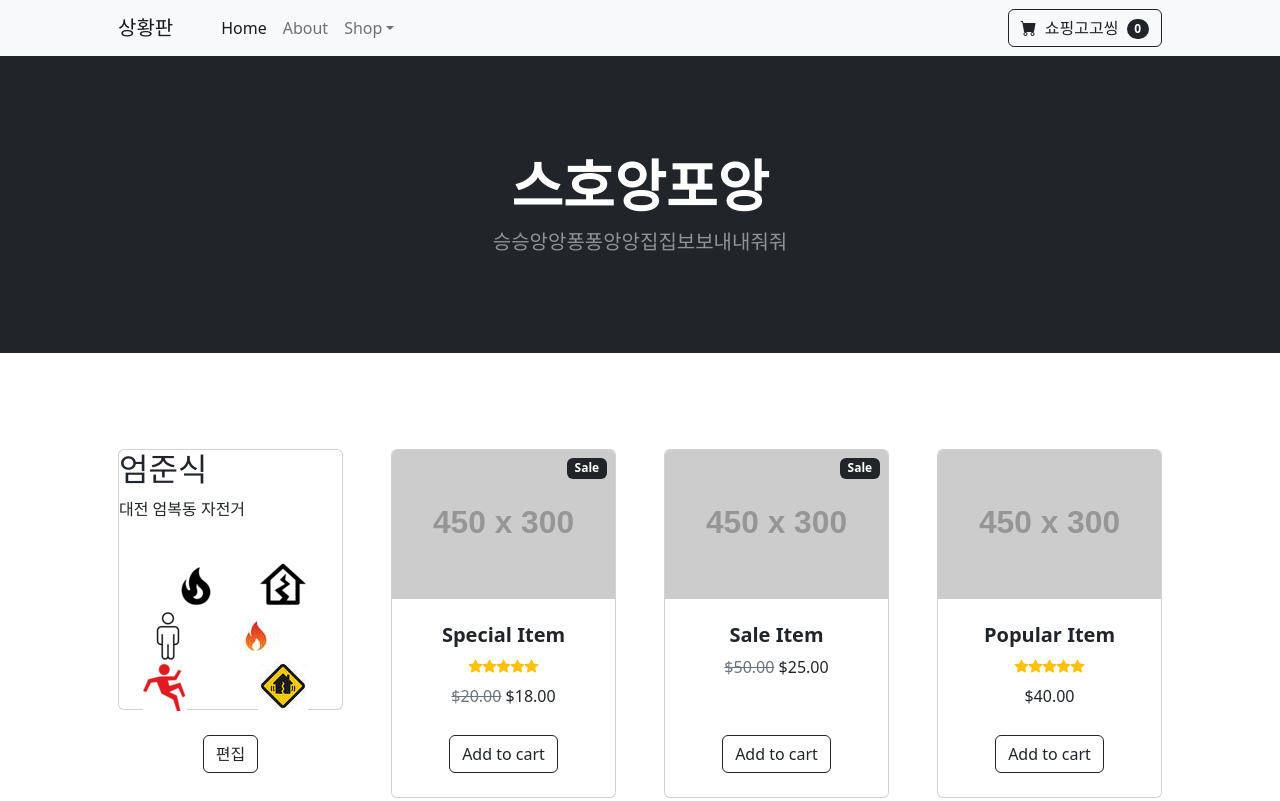
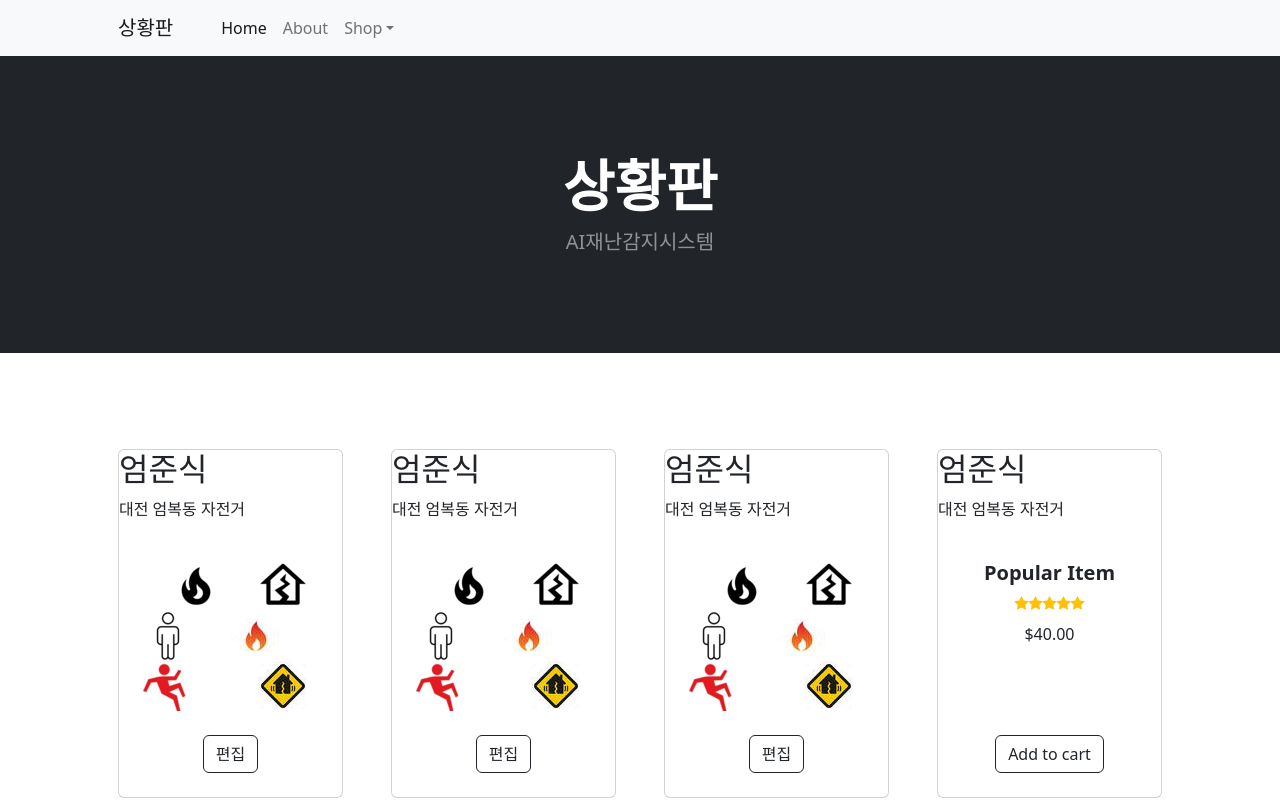
Before and after one commit to HoRangyi/WSU, a website: page view/situation_board.html in a window 1280 px wide. Shown: the top 801 px of the page. Drawn offline with nearby package versions, Linux system fonts and the light colour scheme; placeholder pictures from the web are drawn by us.

Commit message:
Update situation_board.html

```diff
--- a/view/situation_board.html
+++ b/view/situation_board.html
@@ -59,13 +59,6 @@
               </ul>
             </li>
           </ul>
-          <form class="d-flex">
-            <button class="btn btn-outline-dark" type="submit">
-              <i class="bi-cart-fill me-1"></i>
-              쇼핑고고씽
-              <span class="badge bg-dark text-white ms-1 rounded-pill">0</span>
-            </button>
-          </form>
         </div>
       </div>
     </nav>
@@ -73,10 +66,8 @@
     <header class="bg-dark py-5">
       <div class="container px-4 px-lg-5 my-5">
         <div class="text-center text-white">
-          <h1 class="display-4 fw-bolder">스호앙포앙</h1>
-          <p class="lead fw-normal text-white-50 mb-0">
-            승승앙앙퐁퐁앙앙집집보보내내줘줘
-          </p>
+          <h1 class="display-4 fw-bolder">상황판</h1>
+          <p class="lead fw-normal text-white-50 mb-0">AI재난감지시스템</p>
         </div>
       </div>
     </header>
@@ -87,7 +78,7 @@
           class="row gx-4 gx-lg-5 row-cols-2 row-cols-md-3 row-cols-xl-4 justify-content-center"
         >
           <div class="col mb-5">
-            <div class="card h-75">
+            <div class="card h-100">
               <!-- Product image-->
               <div class="card-text">
                 <h2>엄준식</h2>
@@ -142,46 +133,51 @@
           <div class="col mb-5">
             <div class="card h-100">
               <!-- Sale badge-->
-              <div
-                class="badge bg-dark text-white position-absolute"
-                style="top: 0.5rem; right: 0.5rem"
-              >
-                Sale
-              </div>
               <!-- Product image-->
-              <img
-                class="card-img-top"
-                src="https://dummyimage.com/450x300/dee2e6/6c757d.jpg"
-                alt="..."
-              />
+              <h2>엄준식</h2>
+              <p>대전 엄복동 자전거</p>
               <!-- Product details-->
               <div class="card-body p-4">
                 <div class="text-center">
                   <!-- Product name-->
-                  <h5 class="fw-bolder">Special Item</h5>
-                  <!-- Product reviews-->
-                  <div
-                    class="d-flex justify-content-center small text-warning mb-2"
-                  >
-                    <div class="bi-star-fill"></div>
-                    <div class="bi-star-fill"></div>
-                    <div class="bi-star-fill"></div>
-                    <div class="bi-star-fill"></div>
-                    <div class="bi-star-fill"></div>
-                  </div>
+                  <img
+                    src="fire_icon_138608.png"
+                    alt="Small Image"
+                    style="float: none; margin-right: 10px"
+                  />
+                  <img
+                    src="지진안함.png"
+                    alt="Small Image"
+                    style="float: right; margin-right: 10px"
+                  />
+                  <img
+                    src="nomal_human.png"
+                    alt="Small Image"
+                    style="float: left; margin-right: 10px"
+                  />
+
+                  <img
+                    src="불남.jpg"
+                    alt="Small Image"
+                    style="float: none; margin-right: 10px"
+                  />
+                  <img
+                    src="지진남.jpeg"
+                    alt="Small Image"
+                    style="float: right; margin-right: 10px"
+                  />
+                  <img
+                    src="red human.png"
+                    alt="Small Image"
+                    style="float: left; margin-right: 10px"
+                  />
                   <!-- Product price-->
-                  <span class="text-muted text-decoration-line-through"
-                    >$20.00</span
-                  >
-                  $18.00
                 </div>
               </div>
               <!-- Product actions-->
               <div class="card-footer p-4 pt-0 border-top-0 bg-transparent">
                 <div class="text-center">
-                  <a class="btn btn-outline-dark mt-auto" href="#"
-                    >Add to cart</a
-                  >
+                  <a class="btn btn-outline-dark mt-auto" href="#">편집</a>
                 </div>
               </div>
             </div>
@@ -189,36 +185,53 @@
           <div class="col mb-5">
             <div class="card h-100">
               <!-- Sale badge-->
-              <div
-                class="badge bg-dark text-white position-absolute"
-                style="top: 0.5rem; right: 0.5rem"
-              >
-                Sale
-              </div>
+
               <!-- Product image-->
-              <img
-                class="card-img-top"
-                src="https://dummyimage.com/450x300/dee2e6/6c757d.jpg"
-                alt="..."
-              />
+              <h2>엄준식</h2>
+              <p>대전 엄복동 자전거</p>
+
               <!-- Product details-->
               <div class="card-body p-4">
                 <div class="text-center">
                   <!-- Product name-->
-                  <h5 class="fw-bolder">Sale Item</h5>
+                  <img
+                    src="fire_icon_138608.png"
+                    alt="Small Image"
+                    style="float: none; margin-right: 10px"
+                  />
+                  <img
+                    src="지진안함.png"
+                    alt="Small Image"
+                    style="float: right; margin-right: 10px"
+                  />
+                  <img
+                    src="nomal_human.png"
+                    alt="Small Image"
+                    style="float: left; margin-right: 10px"
+                  />
+
+                  <img
+                    src="불남.jpg"
+                    alt="Small Image"
+                    style="float: none; margin-right: 10px"
+                  />
+                  <img
+                    src="지진남.jpeg"
+                    alt="Small Image"
+                    style="float: right; margin-right: 10px"
+                  />
+                  <img
+                    src="red human.png"
+                    alt="Small Image"
+                    style="float: left; margin-right: 10px"
+                  />
                   <!-- Product price-->
-                  <span class="text-muted text-decoration-line-through"
-                    >$50.00</span
-                  >
-                  $25.00
                 </div>
               </div>
               <!-- Product actions-->
               <div class="card-footer p-4 pt-0 border-top-0 bg-transparent">
                 <div class="text-center">
-                  <a class="btn btn-outline-dark mt-auto" href="#"
-                    >Add to cart</a
-                  >
+                  <a class="btn btn-outline-dark mt-auto" href="#">편집</a>
                 </div>
               </div>
             </div>
@@ -226,11 +239,8 @@
           <div class="col mb-5">
             <div class="card h-100">
               <!-- Product image-->
-              <img
-                class="card-img-top"
-                src="https://dummyimage.com/450x300/dee2e6/6c757d.jpg"
-                alt="..."
-              />
+              <h2>엄준식</h2>
+              <p>대전 엄복동 자전거</p>
               <!-- Product details-->
               <div class="card-body p-4">
                 <div class="text-center">
```
